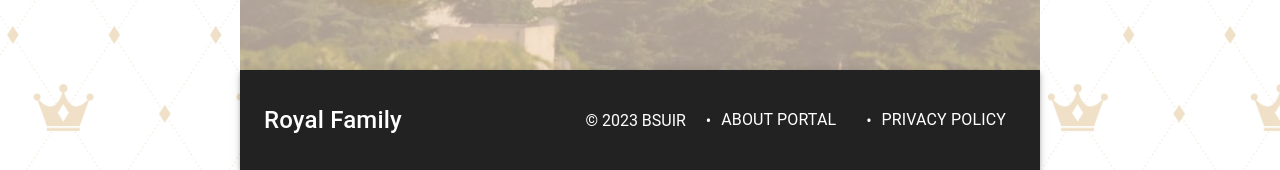
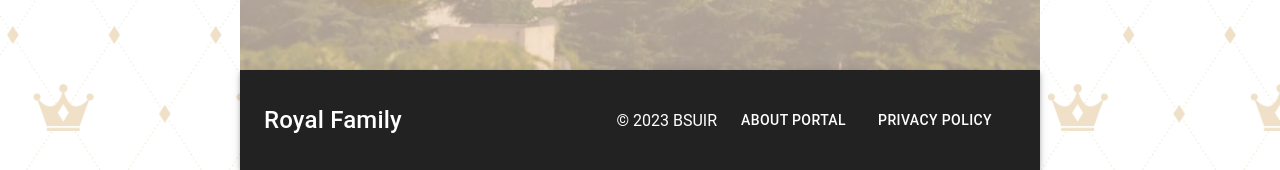
Before and after one commit to Archichil/UID-Royal-Family, a React (Create React App) app: page /home in a window 1280 px wide. Shown: the part 2800-2970 px from the top of the page. Built offline with nearby package versions, Linux system fonts and the light colour scheme.

Commit message:
fixed footer

```diff
--- a/src/components/UI/footer/AboutLink.jsx
+++ /dev/null
@@ -1,30 +0,0 @@
-import React from 'react';
-import {Typography} from "@mui/material";
-import {Link} from "react-router-dom";
-import {p_home} from "../../../js/Paths";
-import {colors} from "../navbar/Constants";
-import {useTranslation} from "react-i18next";
-
-const AboutLink = () => {
-    const { t } = useTranslation();
-    const foo = t("foo", { returnObjects: true });
-
-    return (
-        <Typography
-            component={Link}
-            to={p_home}
-            className="AboutLink"
-            onClick={() => window.scrollTo({ top: 0, behavior: 'smooth', })}
-            style={{
-                color: `rgb(${colors.default})`,
-                textDecoration: 'none',
-                cursor: 'pointer',
-                margin: '0 10px',
-            }}
-        >
-            {foo['portal']}
-        </Typography>
-    );
-};
-
-export default AboutLink;
--- /dev/null
+++ b/src/components/UI/footer/AnimatedButtonFooter.jsx
@@ -0,0 +1,25 @@
+import React from 'react';
+import {useTranslation} from "react-i18next";
+import AnimatedButton from "../navbar/AnimatedButton";
+import {p_family_members, p_home} from "../../../js/Paths";
+
+const AnimatedButtonFooter = () => {
+    const { t } = useTranslation();
+    const foo = t("foo", { returnObjects: true });
+
+    return (
+        <div style={{ display: 'flex', marginLeft: '1rem' }}>
+            <AnimatedButton
+                to={p_home}
+                onClick={() => window.scrollTo({ top: 0, behavior: 'smooth', })}
+                label={foo['portal']}
+            />
+            <AnimatedButton
+                onClick={() => window.open("https://youtu.be/h-5owq3FK40?si=CuFKgdvvUXUyMVAn", "_blank")}
+                label={foo['police']}
+            />
+        </div>
+    );
+};
+
+export default AnimatedButtonFooter;
--- /dev/null
+++ b/src/components/UI/footer/AnimatedItemNavbar.jsx
@@ -0,0 +1,43 @@
+import React from 'react';
+import {p_family_members, p_home} from "../../../js/Paths";
+import {useTranslation} from "react-i18next";
+import AnimatedItem from "../navbar/AnimatedItem";
+import {IconButton, Menu} from "@mui/material";
+import MenuIcon from "@mui/icons-material/Menu";
+import {backgroundColors} from "../navbar/Constants";
+import {swapLanguage} from "../../../i18n";
+
+const AnimatedItemNavbar = () => {
+    const { t } = useTranslation();
+    const foo = t("foo", { returnObjects: true });
+
+    const [anchorEl, setAnchorEl] = React.useState(null);
+    const handleMenuClick = (event) => { setAnchorEl(event.currentTarget);};
+    const handleMenuClose = () => { setAnchorEl(null); };
+
+    return (
+        <div style={{ display: 'flex', marginLeft: '1rem' }}>
+            <IconButton color="inherit" onClick={handleMenuClick}>
+                <MenuIcon />
+            </IconButton>
+            <Menu
+                anchorEl={anchorEl}
+                open={Boolean(anchorEl)}
+                onClose={handleMenuClose}
+                PaperProps={{ style: { background: backgroundColors.default } }}
+            >
+                <AnimatedItem
+                    to={p_home}
+                    onClick={() => {window.scrollTo({ top: 0, behavior: 'smooth', }); handleMenuClose();}}
+                    label={foo['portal']}
+                />
+                <AnimatedItem
+                    onClick={() => {window.open("https://youtu.be/h-5owq3FK40?si=CuFKgdvvUXUyMVAn", "_blank"); handleMenuClose();}}
+                    label={foo['police']}
+                />
+            </Menu>
+        </div>
+    );
+};
+
+export default AnimatedItemNavbar;
--- a/src/components/UI/footer/Footer.jsx
+++ b/src/components/UI/footer/Footer.jsx
@@ -1,16 +1,17 @@
 import React from 'react';
-import { AppBar, Box, Toolbar, Typography } from '@mui/material';
+import {AppBar, Box, Toolbar, Typography, useMediaQuery} from '@mui/material';
 import { useTranslation } from 'react-i18next';
 import {backgroundColors, colors} from "../navbar/Constants";
 import {p_home} from "../../../js/Paths";
 import { useSpring, animated } from 'react-spring';
 import {Link} from 'react-router-dom';
-import AboutLink from './AboutLink';
-import PrivacyLink from './PrivacyLink';
+import AnimatedButtonFooter from './AnimatedButtonFooter';
+import AnimatedItemNavbar from './AnimatedItemNavbar';
 
 const Footer = () => {
     const { t } = useTranslation();
     const foo = t("foo", { returnObjects: true });
+    const isSmallScreen = useMediaQuery('(max-width:600px)');
     return (
         <Box>
             <AppBar
@@ -38,8 +39,9 @@ const Footer = () => {
                         {t('navbar.title')}
                     </Typography>
                 </Toolbar>
-                <Toolbar style={{ display: 'flex', fontSize: '1em', fontFamily: '"Roboto","Helvetica","Arial",sans-serif', whiteSpace: 'pre',}}>
-                    © 2023 {foo['uni']}     •<AboutLink />     •<PrivacyLink />
+                <Toolbar style={{ display: 'flex', fontSize: '1em', fontFamily: '"Roboto","Helvetica","Arial",sans-serif',}}>
+                    © 2023 {foo['uni']}
+                    { isSmallScreen ? <AnimatedItemNavbar /> : <AnimatedButtonFooter /> }
                 </Toolbar>
             </AppBar>
         </Box>
--- a/src/components/UI/footer/PrivacyLink.jsx
+++ /dev/null
@@ -1,28 +0,0 @@
-import React from 'react';
-import {Typography} from "@mui/material";
-import {colors} from "../navbar/Constants";
-import {useTranslation} from "react-i18next";
-
-const PrivacyLink = () => {
-    const { t } = useTranslation();
-    const foo = t("foo", { returnObjects: true });
-    return (
-        <Typography
-            component="a"
-            href="https://youtu.be/h-5owq3FK40?si=CuFKgdvvUXUyMVAn"
-            target="_blank"
-            rel="noopener noreferrer"
-            className="AboutLink"
-            style={{
-                color: `rgb(${colors.default})`,
-                textDecoration: 'none',
-                cursor: 'pointer',
-                margin: '0 10px'
-            }}
-        >
-            {foo['police']}
-        </Typography>
-    );
-};
-
-export default PrivacyLink;
```
